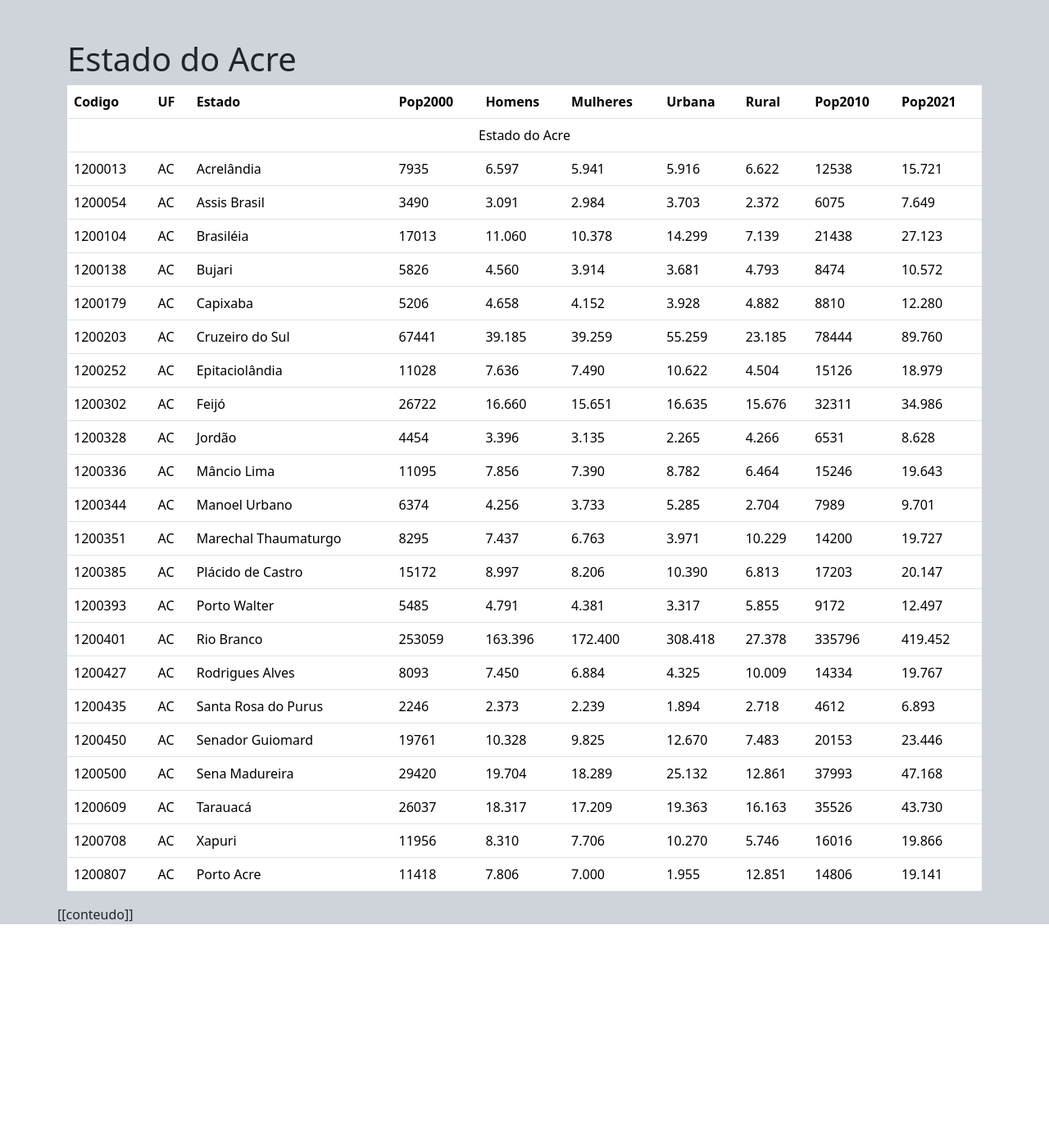
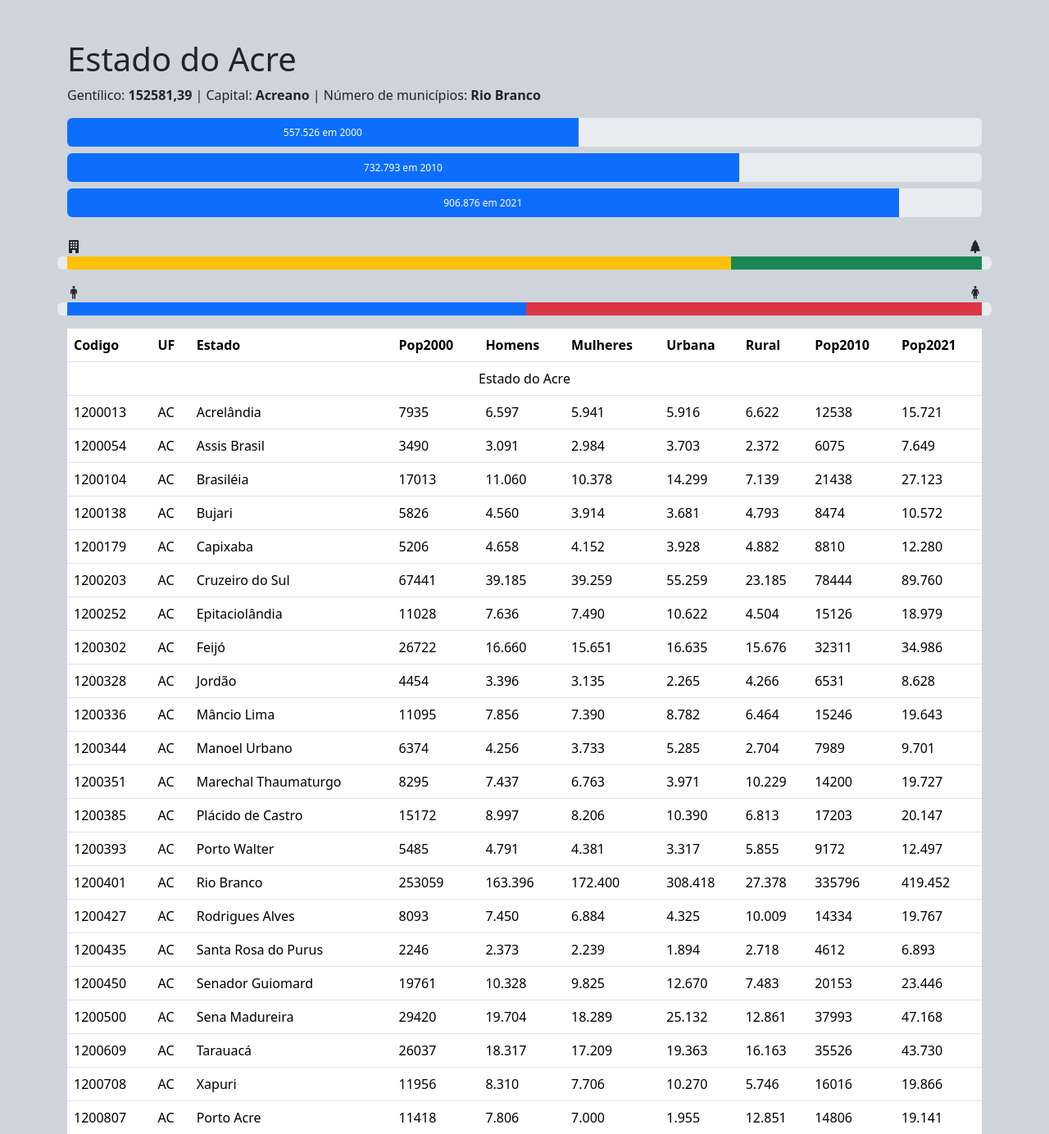
Before and after one commit to luisribeiro1/uc6, a PHP site: page /municipios.php?uf=AC in a window 1280 px wide. Shown: the top 1384 px of the page at 82% size. Before the commit the page ends 1128 px from the top, so only its background shows below. Run offline with PHP 8.4, Linux system fonts and the light colour scheme.

Commit message:
Percentual dos graficos  16/08

```diff
--- /dev/null
+++ b/info_estado.php
@@ -0,0 +1,109 @@
+<?php
+
+
+$arquivo = "arquivos_de_dados/estados.csv";
+
+$dados = fopen($arquivo, "r");
+
+$info_estado = "";
+
+while(!feof($dados)) {
+
+    $linha = fgets($dados);
+
+    $colunas = explode(";", $linha);
+
+    if (count($colunas) >= 13) {
+
+        $uf = $colunas [0];
+        $nomeEstado = $colunas[1];
+        $pop2000 = (int)$colunas[2];
+        $homens = $colunas[3];
+        $mulheres = $colunas[4];
+        $urbana = $colunas[5];
+        $rural = $colunas[6];
+        $pop2010 = (int)$colunas[7];
+        $pop2021 = (int)$colunas[8];
+        $cidades = $colunas[9];
+        $quantidade_cidades = $colunas[10];
+        $capital = $colunas[11];
+        $gentilico = $colunas[12];
+
+
+        if($ufParametro == $uf && $uf!='UF'){
+
+            #incluir as primeiras informações do estado
+            $info_estado = "<p>
+            Gentílico: <strong> $gentilico </strong> |
+            Capital: <strong> $capital </strong> |
+            Número de municípios: <strong> $quantidade_cidades </strong>
+            </p>";
+
+
+            # definir os percentuais da população
+            $percentualBase = $pop2021 + ($pop2021 * 10 / 100);
+            $porc_2000 = $pop2000 / $percentualBase * 100;
+            $porc_2010 = $pop2010 / $percentualBase * 100;
+            $porc_2021 = $pop2021 / $percentualBase * 100;
+
+            # Definir os percentuais de população urbama e rural
+            $percentualUrbana = $urbana / $pop2010 * 100;
+            $percentualRural = $rural / $pop2010 * 100;
+
+            # Definir os percentuais da população de homens e mulheres
+            $percentualHomens= $homens / $pop2010 * 100;
+            $percentualMulheres = $mulheres / $pop2010 * 100;
+
+
+            $pop2000 = number_format($pop2000,0,"",".");
+            $pop2010 = number_format($pop2010,0,"",".");
+            $pop2021 = number_format($pop2021,0,"",".");
+
+
+
+            $info_estado.= "
+            <div class='col-md-12 mb-3 '  >
+                <div class='progress  mb-2 ' role='progressbar' style='height:35px' >
+                    <div class='progress-bar' style='width: $porc_2000%'>$pop2000 em 2000</div>
+                </div>
+                <div class='progress  mb-2  ' role='progressbar' style=' height: 35px' >
+                    <div class='progress-bar' style='width: $porc_2010%'>$pop2010 em 2010</div>
+                </div>
+                <div class='progress  mb-2      ' role='progressbar' style=' height: 35px'>
+                    <div class='progress-bar' style='width: $porc_2021%'>$pop2021 em 2021</div>
+                </div>
+            </div>";
+
+
+
+            $info_estado.= "
+            <div class='d-flex justify-content-between'>
+                <i class='bi bi-building-fill'></i>
+                <i class='bi bi-tree-fill'></i>
+            </div>
+            <div class='progress-stacked mb-3 ' >
+                <div class='progress' role='progressbar' style='width: $percentualUrbana%'>
+                    <div class='progress-bar bg-warning'></div>
+                </div>
+                <div class='progress' role='progressbar' style='width: $percentualRural%'>
+                    <div class='progress-bar bg-success'></div>
+                </div>
+            </div>
+
+            <div class='d-flex justify-content-between'>
+                <i class='bi bi-person-standing'></i>
+                <i class='bi bi-person-standing-dress'></i>
+            </div>
+            <div class='progress-stacked mb-3 ' >
+                <div class='progress' role='progressbar' style='width: $percentualHomens%'>
+                    <div class='progress-bar bg-primary'></div>
+                </div>
+                <div class='progress' role='progressbar' style='width: $percentualMulheres%'>
+                    <div class='progress-bar bg-danger'></div>
+                </div>
+            </div>";
+
+        }
+
+    }
+}
--- a/municipios.php
+++ b/municipios.php
@@ -4,7 +4,10 @@
  # Pegar o parâmetro ufn a url
 $ufParametro = $_GET["uf"];
 
+
 include('uteis.php');
+include('info_estado.php');
+
 $template = file_get_contents("template.html");
 
 $arquivo = "arquivos_de_dados/municipios.csv";
@@ -72,7 +75,7 @@ while(!feof($dados)) {
                     }
 
                     if($ufParametro == "DF" ){
-                        $tabela = "<tr><td colspan='10' class='text-center'>$nomesEstados[$ufParametro] </td></tr>";
+                        $tabela = "<tr><td colspan='10' class='text-center'> $nomesEstados[$ufParametro] </td></tr>";
                     }else{
 
 
@@ -108,6 +111,7 @@ while(!feof($dados)) {
 }
 
 $template = str_replace("[[titulo]]", $titulo, $template);
+$template = str_replace("[[conteudo]]", $info_estado, $template);
 $template = str_replace("[[tabela]]", $tabela, $template);
 
 
--- a/template.html
+++ b/template.html
@@ -17,14 +17,16 @@
 <body class="bg-dark-subtle">
     <div class="container mt-5">
         <h1>[[titulo]]</h1>
+
+        <div class="row">
+            [[conteudo]]
+         </div>
+
         <table class="table">
             [[tabela]]
 
         </table>
 
-        <div class="row">
-           [[conteudo]]
-        </div>
 
 
 
```
Also changed, not shown: arquivos_de_dados/estados.csv (line endings or trailing spaces).
